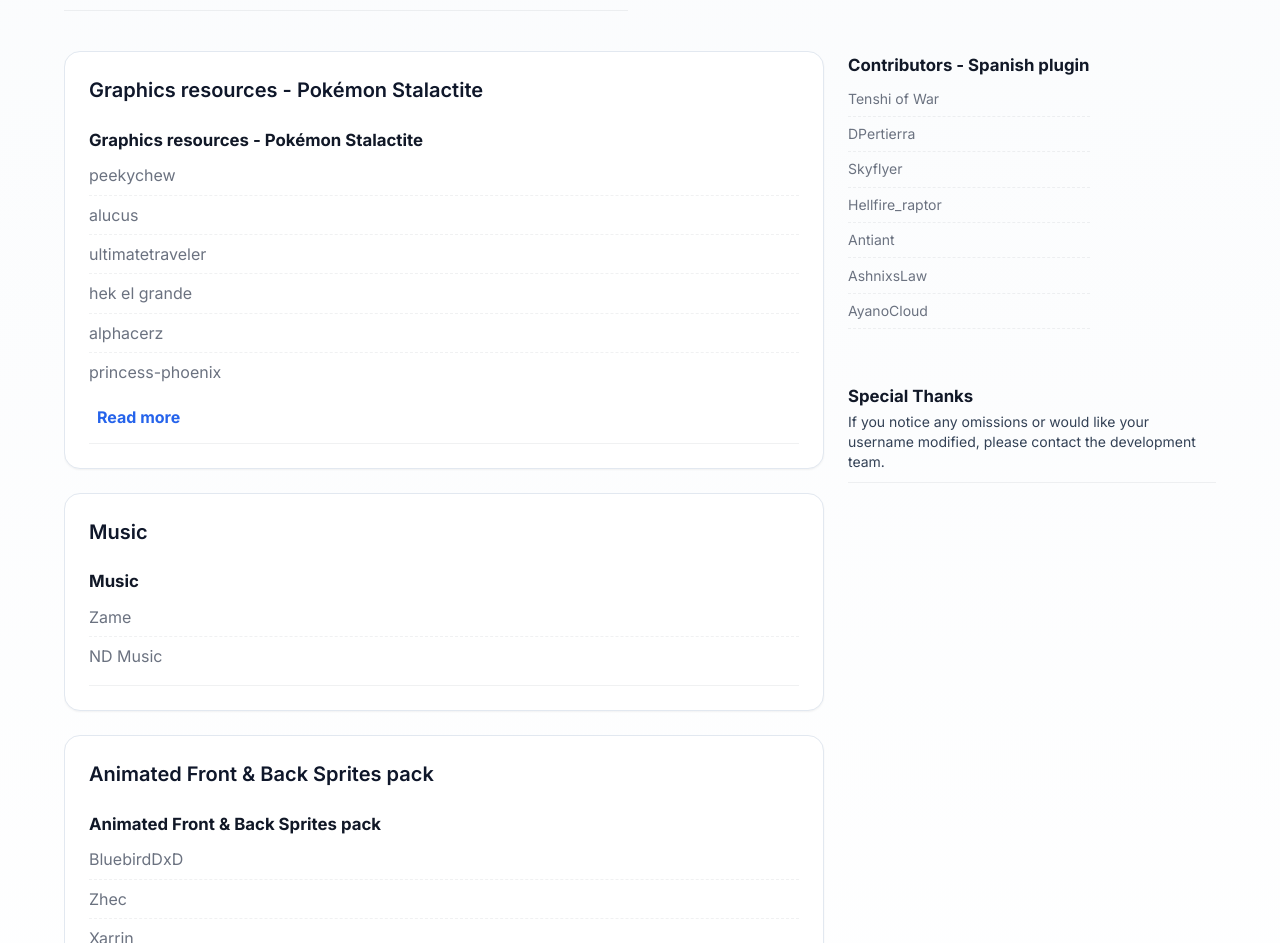
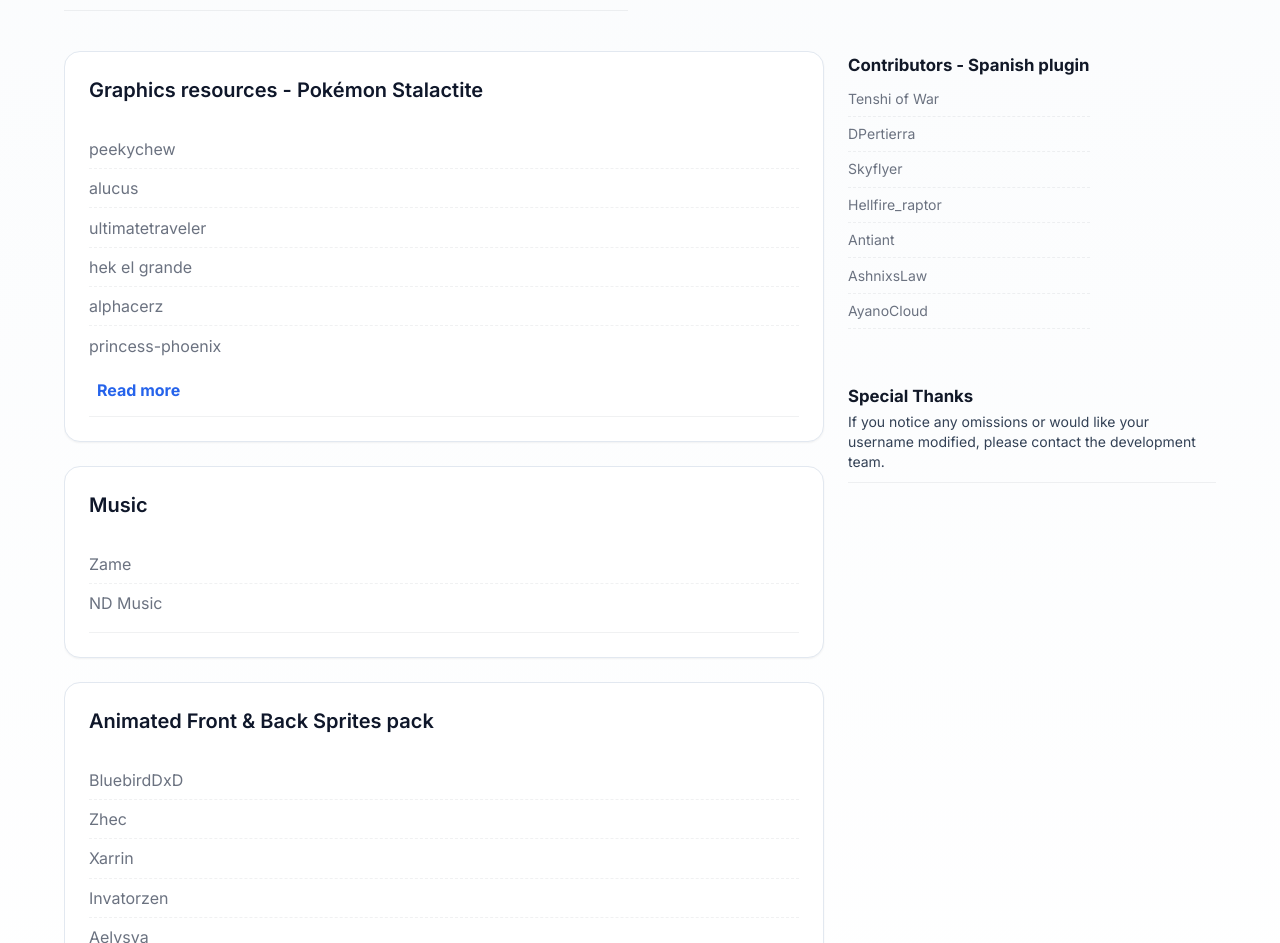
Before and after one commit to Yusiki0/Wiki-stalactite-full, a React (Vite) app: page /en/credits in a window 1280 px wide. Shown: the part 789-1732 px from the top of the page. Built offline with nearby package versions, Linux system fonts and the light colour scheme.

Commit message:
Final UI version CreditsPage

```diff
--- a/src/components/CreditsPage.tsx
+++ b/src/components/CreditsPage.tsx
@@ -122,7 +122,6 @@ export default function CreditsPage() {
                 {intl.formatMessage({ id: 'credits.resourcesTitle' })}
               </h3>
               <section className="credit-section">
-                <h3 className="credit-title">{intl.formatMessage({ id: 'credits.resourcesTitle' })}</h3>
                 <ExpandableCreditList items={ressourcesGraphiques} previewCount={6} />
               </section>
             </div>
@@ -132,7 +131,6 @@ export default function CreditsPage() {
                 {intl.formatMessage({ id: 'credits.musicTitle' })}
               </h3>
               <section className="credit-section">
-                <h3 className="credit-title">{intl.formatMessage({ id: 'credits.musicTitle' })}</h3>
                 <CreditListRenderer items={music} />
               </section>
             </div>
@@ -142,7 +140,6 @@ export default function CreditsPage() {
                 {intl.formatMessage({ id: 'credits.animatedTitle' })}
               </h3>
               <section className="credit-section">
-                <h3 className="credit-title">{intl.formatMessage({ id: 'credits.animatedTitle' })}</h3>
                 <CreditListRenderer items={animatedSprites} />
               </section>
             </div>
```
